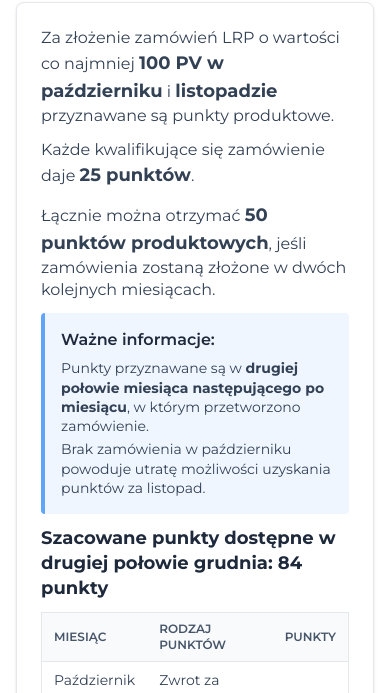
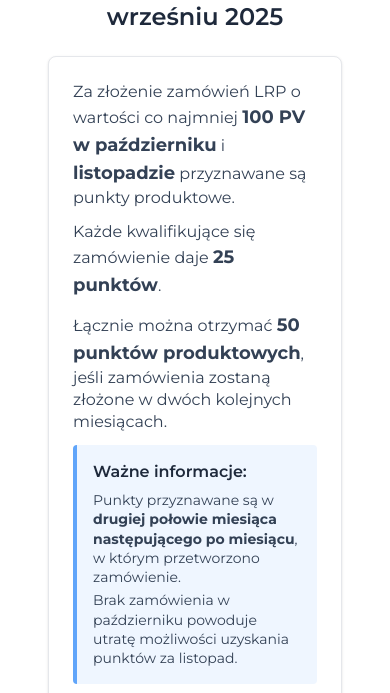
Before and after one commit to emilia-chodorowska/september-new-member, a plain HTML site: page index.html in a window 390 px wide. Shown: the part 232-925 px from the top of the page. Drawn offline with nearby package versions, Linux system fonts and the light colour scheme.

Commit message:
Changes to be committed: 	modified:   index.html
Untracked files:
	.DS_Store

```diff
--- a/index.html
+++ b/index.html
@@ -169,7 +169,7 @@
     </div>
 
     <!-- GŁÓWNY KONTENER STRONY -->
-    <div id="main-container" data-debug-border="border-4 border-black" class="relative container max-w-5xl my-8 p-4 sm:p-16 md:p-20 bg-white shadow-xl rounded-lg">
+    <div id="main-container" data-debug-border="border-4 border-black" class="relative container max-w-5xl my-8 p-12 sm:p-16 md:p-20 bg-white shadow-xl rounded-lg">
 
         <!-- GRAFIKI TŁA (LIŚCIE) -->
         <img
```
